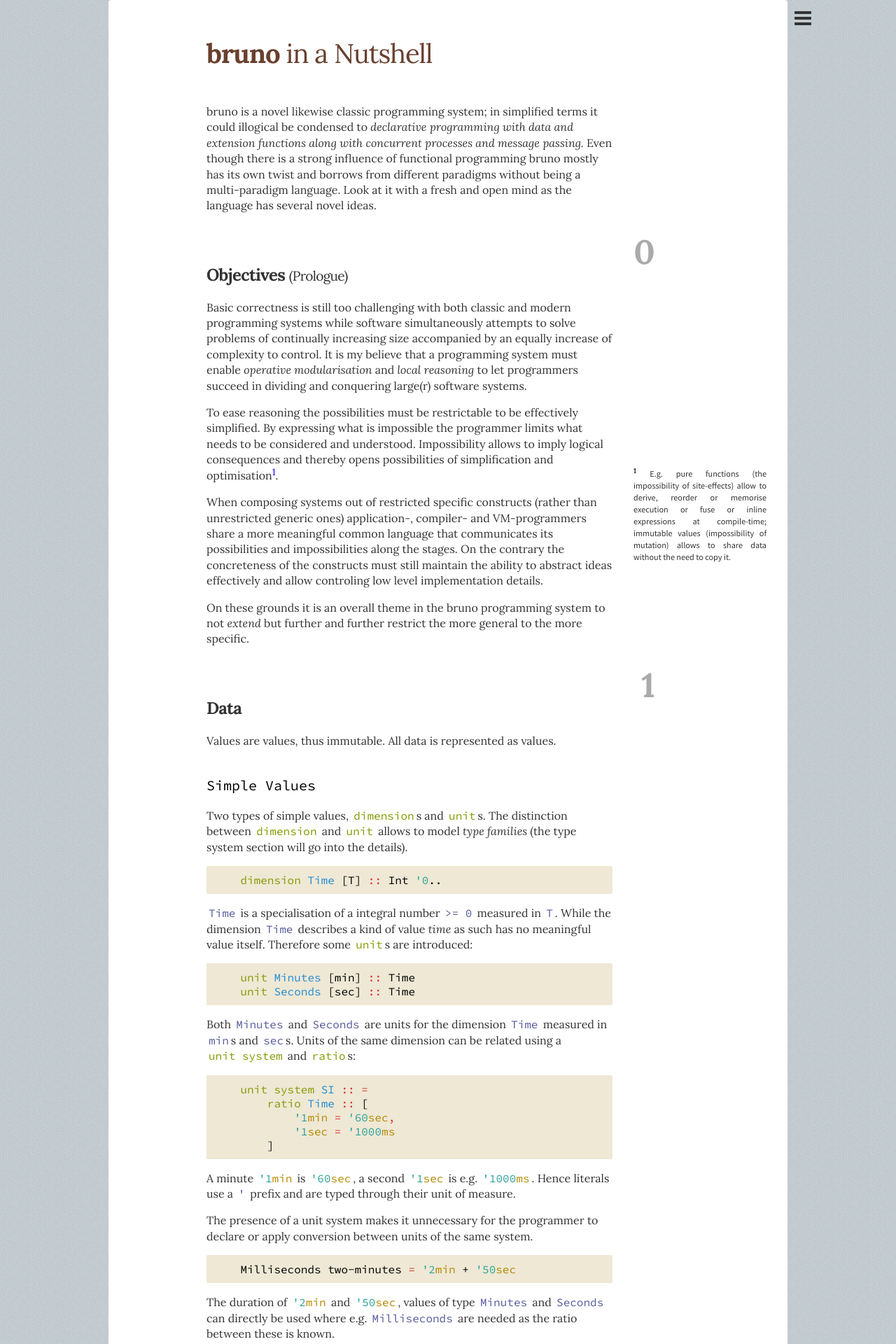
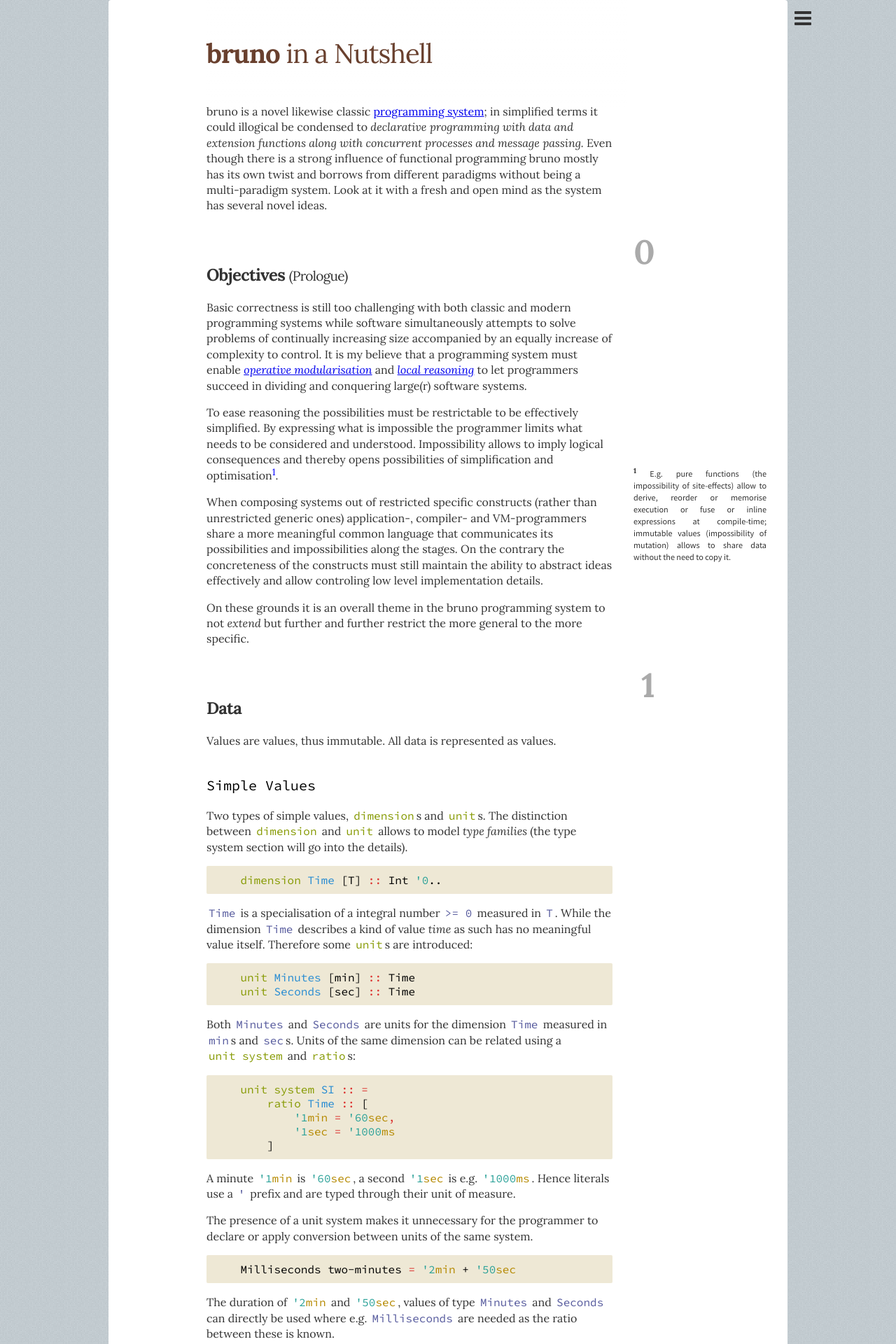
Before and after one commit to bruno-lang/bruno-lang.github.io, a Jekyll site: the page built from in-a-nutshell/index.md, in a window 1280 px wide. Shown: the top 1920 px of the page at 70% size. Built offline with Jekyll 4.4.1, drawn with Linux system fonts in a browser that asks for light colours; nearby versions of some CDN libraries; some of the changed text lies outside the part shown.

Commit message:
glossary

```diff
--- a/assets/css/docs.css
+++ b/assets/css/docs.css
@@ -26,6 +26,7 @@ page {
 	padding-left: 140px;
 	padding-top: 2em;
 	background-color: white;
+	min-height: 200px;
 }
 
 footer {
--- a/in-a-nutshell/index.md
+++ b/in-a-nutshell/index.md
@@ -5,21 +5,21 @@ title:  "bruno in a Nutshell"
 
 # _bruno_ in a Nutshell
 
-bruno is a novel likewise classic programming system; in simplified terms it
+bruno is a novel likewise classic [programming system](/glossary/#programming-system); in simplified terms it
 could illogical be condensed to _declarative programming with data and extension
 functions along with concurrent processes and message passing._
 Even though there is a strong influence of functional programming bruno mostly
 has its own twist and borrows from different paradigms without being a
-multi-paradigm language.
-Look at it with a fresh and open mind as the language has several novel ideas.
+multi-paradigm system.
+Look at it with a fresh and open mind as the system has several novel ideas.
 
 
 ## Objectives _(Prologue)_
 Basic correctness is still too challenging with both classic and modern programming
 systems while software simultaneously attempts to solve problems of continually
 increasing size accompanied by an equally increase of complexity to control.
-It is my believe that a programming system must enable *operative modularisation*
-and *local reasoning* to let programmers succeed in dividing and conquering
+It is my believe that a programming system must enable [*operative modularisation*](/glossary/#operative-modularisation)
+and [*local reasoning*](/glossary/#local-reasoning) to let programmers succeed in dividing and conquering
 large(r) software systems.
 
 To ease reasoning the possibilities must be restrictable to be effectively simplified.
@@ -112,7 +112,7 @@ In contrast to the fix length of arrays we can declare:
 
 		data Sentence :: [Word]
 
-[^no-dependent-typing]: Note that the language is not dependently typed. Its
+[^no-dependent-typing]: Note that the [formalism](/glossary/#formalism) is not dependently typed. Its
     concept of (type) shapes is related but less open.
 
 A `Sentence` is a _list_ of `Word`s of variable length. Furthermore sets are
@@ -240,7 +240,7 @@ This is somewhat a non-issue as all data starts from literals.
 One either gets a value as an argument or starts from a literal.
 
 When a value is _unknown_ depending on runtime conditions this is made
-explicit by using the optional type _variant_ `?` build into the language:
+explicit by using the optional type _variant_ `?` build into the formalism:
 
 		Line a = "1:2-4:5"
 		Line b = "3:2-6:2"
@@ -310,7 +310,7 @@ values can be covered.
 			\ False \= "false"
 			\ True  \= "true"
 
-Each case is implemented by an expression (the language has literally no statements).
+Each case is implemented by an expression (the formalism has literally no statements).
 
 ### Local Variables _(Where-Clause)_
 A function body is one expression, sometimes split into cases. As there are no
```
Also changed, not shown: other parts of in-a-nutshell/index.md (+1 -0 lines), glossary/index.md (added, +21 -0 lines).
